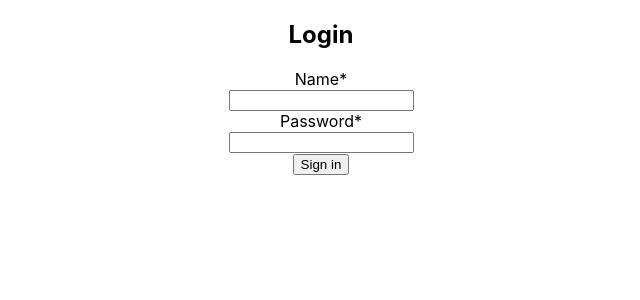
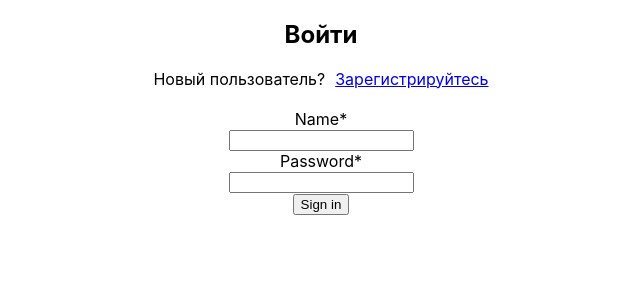
Before and after one commit to Sibil70/react, a React (Create React App) app: page / in a window 1280 px wide. Shown: the top 300 px of the page, without its empty margins (319-959 px from the left). Built offline with nearby package versions, Linux system fonts and the light colour scheme.

Commit message:
axios, auth & register

```diff
--- a/package.json
+++ b/package.json
@@ -7,6 +7,7 @@
     "@testing-library/jest-dom": "^4.2.4",
     "@testing-library/react": "^9.3.2",
     "@testing-library/user-event": "^7.1.2",
+    "axios": "^0.19.2",
     "classnames": "^2.2.6",
     "loft-taxi-mui-theme": "^1.0.1",
     "mapbox-gl": "^1.6.1",
--- a/src/App.js
+++ b/src/App.js
@@ -7,6 +7,7 @@ import Header from './Header/Header';
 import Login from './Pages/Login/Login';
 import Map from './Pages/Map/Map';
 import Profile from './Pages/Profile/Profile';
+import Register from './Pages/Register/Register';
 import NotFound from './Pages/404/404';
 
 // style
@@ -19,8 +20,8 @@ const App = () => {
   const [isLogged, setLogged] = useState(false);
 
   const authStatus = {
-    login: (email, password) => {
-      if (email !== '' && password !== '') {
+    login: (data) => {
+      if (data.success === true && data.token !== '') {
         setLogged(true);
         setPage('map');
       }
@@ -36,16 +37,17 @@ const App = () => {
     if (e.target.dataset.page === 'login') {
       authStatus.logout()
     }
-
+    if (e.target.dataset.page === 'register') {
+      setPage(e.target.dataset.page)
+    }
     if (isLogged) {
       setPage(e.target.dataset.page)
     }
   }
 
-  const submitLogin = (e) => {
-    e.preventDefault();
-    const formElements = e.target.elements;
-    authStatus.login(formElements.login.value, formElements.password.value);
+  const submitLogin = (data) => {
+    authStatus.login(data);
+    setPage('map');
   }
 
   const pages = {
@@ -59,10 +61,15 @@ const App = () => {
       name: 'map',
       component: () => <Map />,
     },
+    register: {
+      title: 'Регистрация',
+      name: 'register',
+      component: () => <Register changePage={changePage} />,
+    },
     login: {
       title: 'Выйти',
       name: 'login',
-      component: () => <Login submitLogin={submitLogin} />
+      component: () => <Login submitLogin={submitLogin} changePage={changePage} />
     }
   }
 
@@ -70,11 +77,11 @@ const App = () => {
     <Provider>
       <div className="App">
         <div className="container">
-          {isLogged && <Header changePage={changePage} activePage={activePage} pages={pages} setPage={setPage}/>}
+          {isLogged && <Header changePage={changePage} activePage={activePage} pages={pages} setPage={setPage} />}
           <Switch>
-            <Route path="/" component={pages[activePage].component} exact/>
-            <Route path={`/${pages[activePage].name}`} component={pages[activePage].component}/>
-            <Route path="*" component={NotFound}/>
+            <Route path="/" component={pages[activePage].component} exact />
+            <Route path={`/${pages[activePage].name}`} component={pages[activePage].component} />
+            <Route path="*" component={NotFound} />
           </Switch>
         </div>
       </div>
--- a/src/Pages/Login/Login.js
+++ b/src/Pages/Login/Login.js
@@ -2,14 +2,38 @@ import React from 'react';
 import PropTypes from 'prop-types';
 import Submit from '../../Components/Submit/Submit';
 import Input from '../../Components/Input/Input';
+import axios from 'axios';
 
-const Login = ({ submitLogin }) => {
+import { Link } from 'react-router-dom';
+
+const Login = ({ submitLogin, changePage }) => {
+    const auth = (e) => {
+        e.preventDefault();
+        let data = {};
+        [...e.target.elements].forEach(elem => {
+            if (elem.value) {
+                data[elem.name] = elem.value;
+            }
+        })
+
+        axios.post('https://loft-taxi.glitch.me/auth', data)
+            .then(res => {
+                submitLogin(res.data)
+            })
+    }
 
     return (
         <section className="login-section">
-            <h1 className="login-descript__title">Login</h1>
-            <form className="login-form" onSubmit={submitLogin}>
-                <Input descript="Name*" name="login" type="text" setClass="login-form__name" />
+            <h1 className="login-descript__title">Войти</h1>
+            <div>
+                <span style={{ marginRight: 10 }}>Новый пользователь?</span>
+                <Link to='/register' >
+                    <span onClick={changePage} data-page='register'>Зарегистрируйтесь</span>
+                </Link>
+            </div>
+            <br />
+            <form className="login-form" onSubmit={auth}>
+                <Input descript="Name*" name="email" type="text" setClass="login-form__email" />
                 <Input descript="Password*" name="password" type="password" setClass="login-form__pass" />
                 <Submit btnText="Sign in" />
             </form>
--- /dev/null
+++ b/src/Pages/Register/Register.js
@@ -0,0 +1,42 @@
+import React from 'react';
+import Submit from '../../Components/Submit/Submit';
+import Input from '../../Components/Input/Input';
+import axios from 'axios';
+
+import { Link } from 'react-router-dom';
+
+const Register = ({ changePage }) => {
+
+    let registration = (e) => {
+        e.preventDefault();
+        let data = {};
+        [...e.target.elements].forEach(elem=>{
+            if(elem.value) {
+                data[elem.name] = elem.value;
+            }
+        })
+        axios.post('https://loft-taxi.glitch.me/register', data);
+    }
+
+    return (
+        <section className="login-section">
+            <h1 className="login-descript__title">Регистрация</h1>
+            <div>
+                <span style={{ marginRight: 10 }}>Уже зарегистрированы?</span>
+                <Link to='/login' >
+                    <span onClick={changePage} data-page='login'>Войдите</span>
+                </Link>
+            </div>
+            <br />
+            <form className="login-form" onSubmit={registration}>
+                <Input descript="Адрес электронной почты" name="email" type="email" setClass="login-form__email" />
+                <Input descript="Имя" name="name" type="text" setClass="login-form__name" />
+                <Input descript="Фамилия" name="surname" type="text" setClass="login-form__surname" />
+                <Input descript="Пароль*" name="password" type="password" setClass="login-form__pass" />
+                <Submit btnText="Sign in" />
+            </form>
+        </section>
+    )
+};
+
+export default Register;
--- a/src/tokens/tokens.js
+++ b/src/tokens/tokens.js
@@ -1,3 +1,6 @@
+// let auth = {email: "dataduck@mail.com", password: "alex"}
+// let token = {success: true, token: "recqVgrrdE2j83PFA"}
+
 const mapboxToken = 'pk.eyJ1IjoidmFybmFldiIsImEiOiJjazVvYzc1ZXUwNWJpM2txbGhwcng4ZmZ4In0.wU3lZDBw6Dwi4eZ09ZEe3A';
 
 export default mapboxToken;
```
Also changed, not shown: 1 other file (tests, documents, lock files or other folders).
